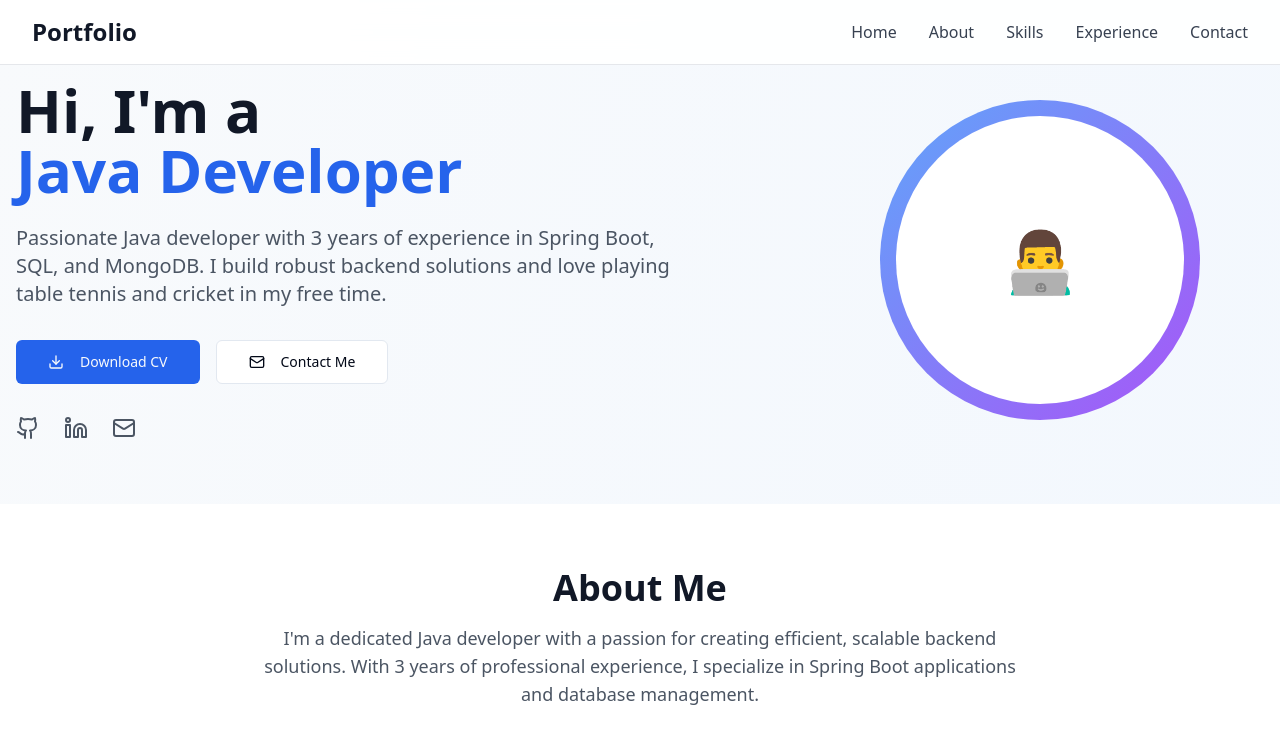
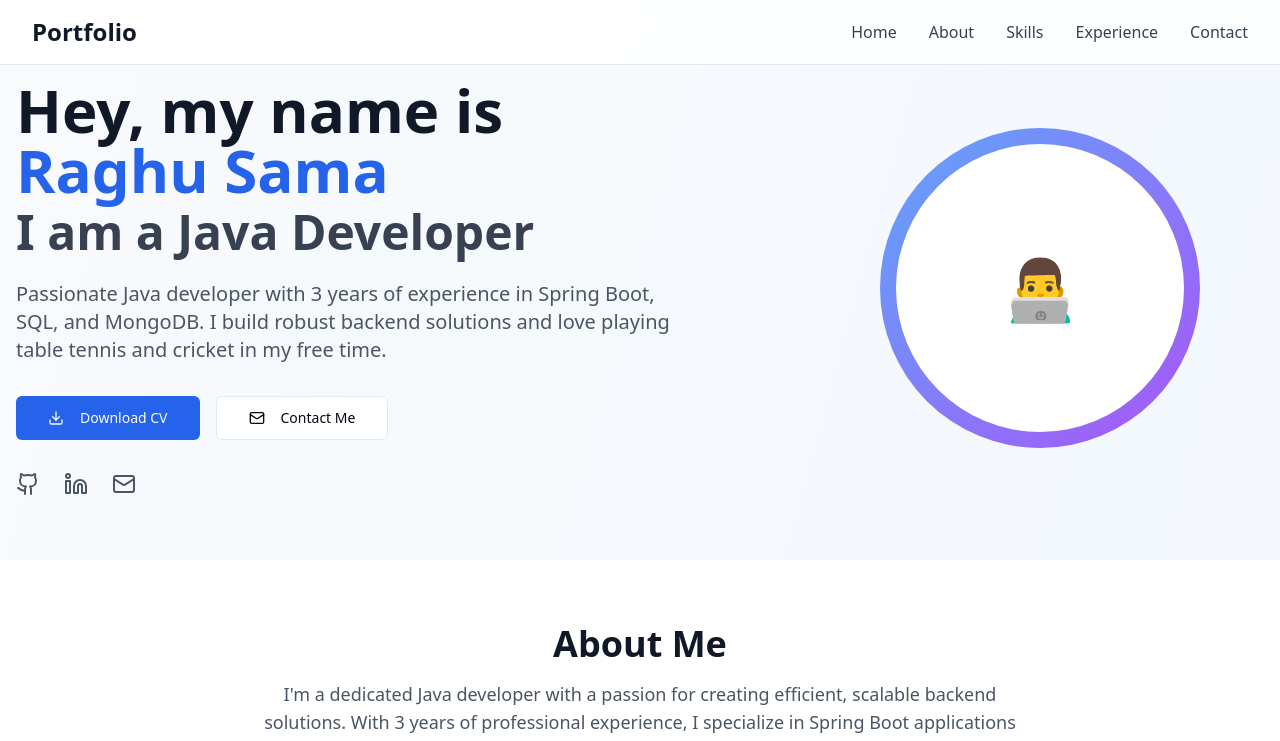
Before and after one commit to RaghuSama-Git/personal-portfolio-frontend, a React (Vite) app: page / in a window 1280 px wide. Shown: the top 741 px of the page. Built offline with nearby package versions, Linux system fonts and the light colour scheme.

Commit message:
Refactor hero section text
Update the hero section text to include the user's name and a description.

```diff
--- a/src/components/Hero.tsx
+++ b/src/components/Hero.tsx
@@ -1,4 +1,3 @@
-
 import { Button } from "@/components/ui/button";
 import { Download, Github, Linkedin, Mail } from "lucide-react";
 
@@ -9,8 +8,9 @@ const Hero = () => {
         <div className="flex flex-col lg:flex-row items-center justify-between gap-12">
           <div className="flex-1 text-center lg:text-left">
             <h1 className="text-4xl sm:text-5xl lg:text-6xl font-bold text-gray-900 mb-6">
-              Hi, I'm a
-              <span className="text-blue-600 block">Java Developer</span>
+              Hey, my name is
+              <span className="text-blue-600 block">Raghu Sama</span>
+              <span className="text-gray-700 text-3xl sm:text-4xl lg:text-5xl block mt-2">I am a Java Developer</span>
             </h1>
             <p className="text-xl text-gray-600 mb-8 max-w-2xl">
               Passionate Java developer with 3 years of experience in Spring Boot,
```
